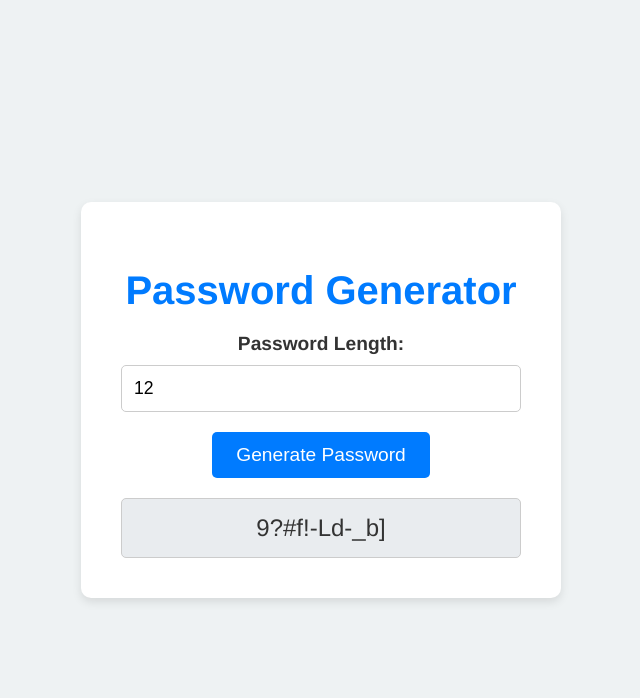
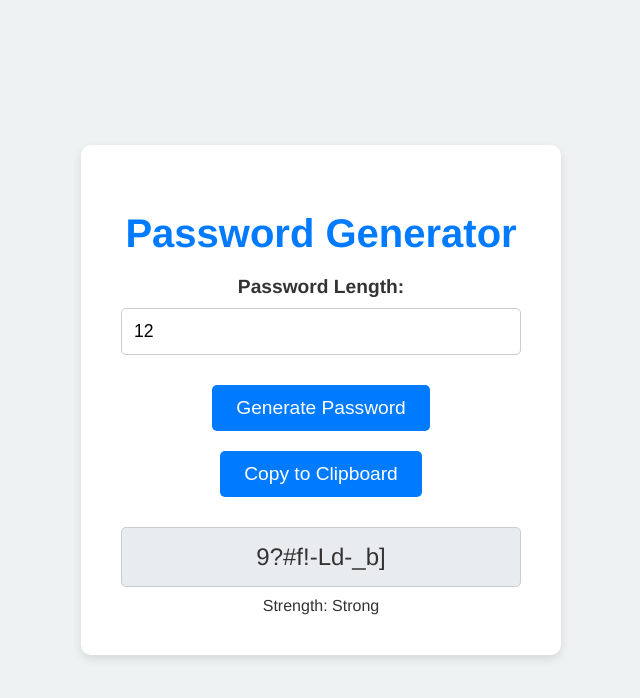
Before and after one commit to berker-kync/Password-Generator, a plain HTML site: page index.html in a window 1280 px wide. Both pictures are taken after a click on the button "Generate Password". Shown: the whole page, without its empty margins (319-959 px from the left). Drawn offline with Linux system fonts and the light colour scheme.

Commit message:
password strength indicator and copy to clipboard function added

```diff
--- a/index.css
+++ b/index.css
@@ -51,6 +51,7 @@ button {
     font-size: 1.2em;
     cursor: pointer;
     transition: background-color 0.3s ease;
+    margin: 10px 5px;
 }
 
 button:hover {
@@ -66,3 +67,8 @@ button:hover {
     border-radius: 5px;
     border: 1px solid #ccc;
 }
+
+#strength-indicator {
+    margin-top: 10px;
+    font-size: 1em;
+}
--- a/index.html
+++ b/index.html
@@ -12,7 +12,9 @@
         <label for="password-length">Password Length:</label>
         <input type="number" id="password-length" min="1" max="128" value="12">
         <button id="generate-btn">Generate Password</button>
+        <button id="copy-btn">Copy to Clipboard</button>
         <div id="password-display"></div>
+        <div id="strength-indicator"></div>
     </div>
 
     <script src="index.js"></script>
--- a/index.js
+++ b/index.js
@@ -4,6 +4,14 @@ document.getElementById('generate-btn').addEventListener('click', function() {
     const passwordLength = document.getElementById('password-length').value;
     const password = generatePassword(passwordLength);
     document.getElementById('password-display').textContent = password;
+    updateStrengthIndicator(password);
+});
+
+document.getElementById('copy-btn').addEventListener('click', function() {
+    const password = document.getElementById('password-display').textContent;
+    navigator.clipboard.writeText(password).then(() => {
+        alert('Password copied to clipboard');
+    });
 });
 
 function generatePassword(length) {
@@ -14,3 +22,20 @@ function generatePassword(length) {
     }
     return password;
 }
+
+function updateStrengthIndicator(password) {
+    const strengthIndicator = document.getElementById('strength-indicator');
+    let strength = 'Weak';
+
+    if (password.length > 8 &&
+        /[A-Z]/.test(password) &&
+        /[a-z]/.test(password) &&
+        /[0-9]/.test(password) &&
+        /[~`!@#$%^&*()\-_=+{}\[\]\|:;<>,.?\/]/.test(password)) {
+        strength = 'Strong';
+    } else if (password.length > 6) {
+        strength = 'Medium';
+    }
+
+    strengthIndicator.textContent = `Strength: ${strength}`;
+}
```
